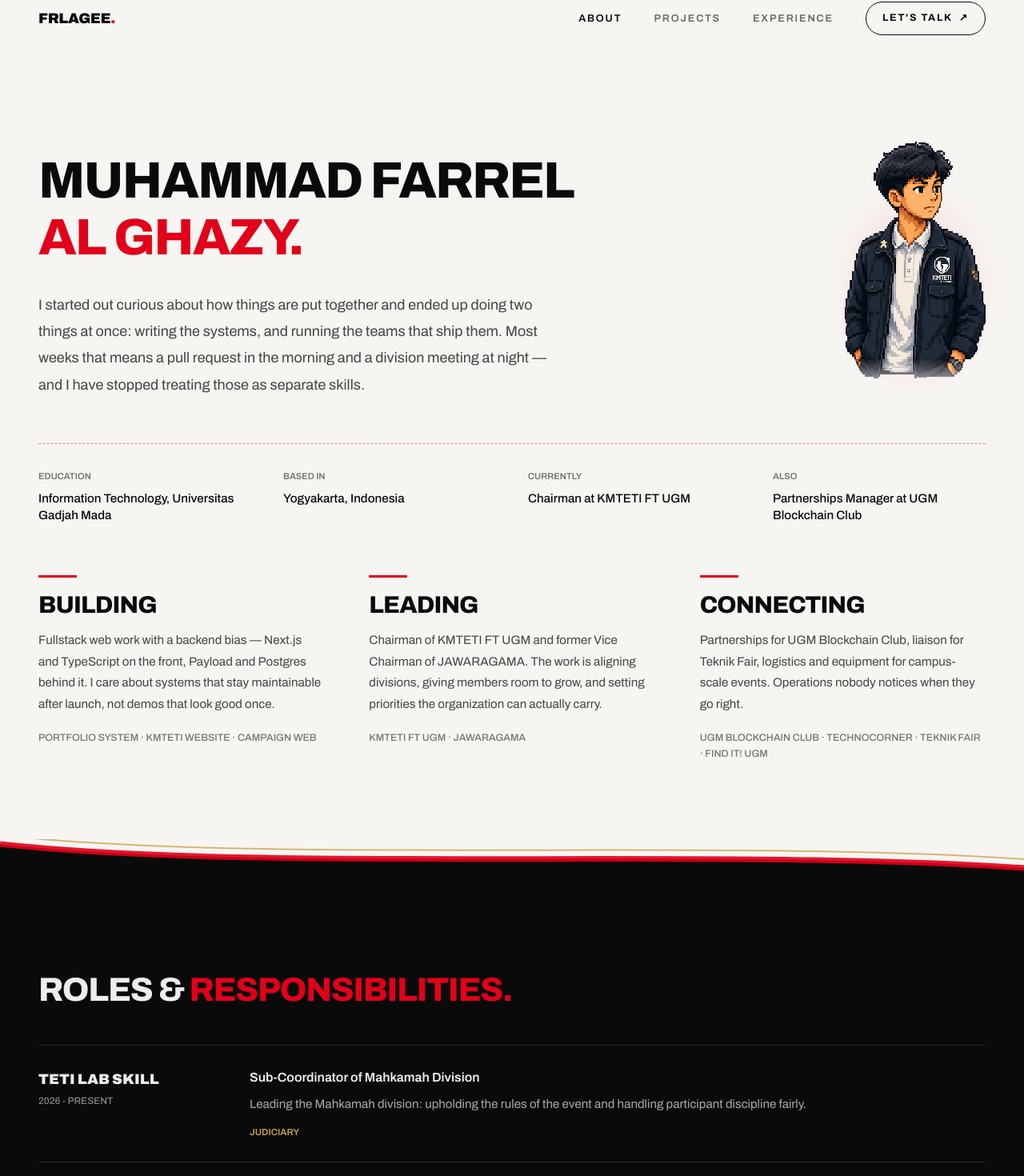
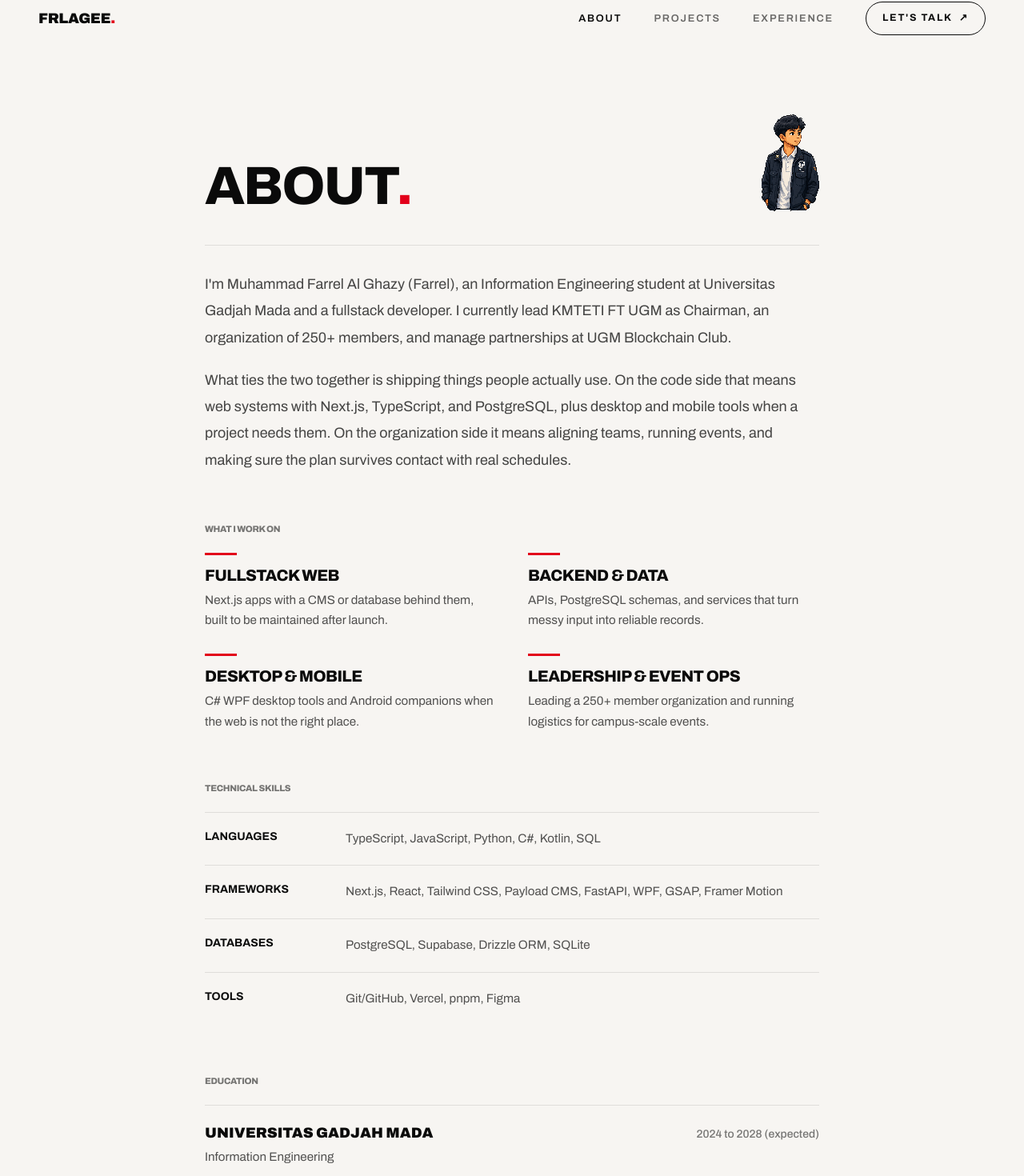
Before and after one commit to Yeypayeyy/Porto-Web, a Next.js app: page /about in a window 1280 px wide. Shown: the part 14-1484 px from the top of the page at 80% size. Built offline with nearby package versions, Linux system fonts and the light colour scheme.

Commit message:
feat: simplify about page and update tech stack

```diff
--- a/src/app/(site)/about/page.tsx
+++ b/src/app/(site)/about/page.tsx
@@ -1,220 +1,153 @@
 import Image from "next/image";
-import Link from "next/link";
-import { experiences, skills } from "@/data/portfolio";
+import { skillGroups } from "@/data/portfolio";
 import { Footer } from "@/components/site/Footer";
 import { Header } from "@/components/site/Header";
-import { JerseySeam } from "@/components/site/jersey";
 import { Reveal } from "@/components/motion/Reveal";
 import { TextReveal } from "@/components/motion/TextReveal";
 
 export const metadata = {
   title: "About | Muhammad Farrel Al Ghazy",
   description:
-    "Information Technology student at Universitas Gadjah Mada, fullstack developer, and organization lead — the full record.",
+    "Information Engineering student at Universitas Gadjah Mada, fullstack developer, and Chairman of KMTETI FT UGM.",
 };
 
-const facts = [
+const focusAreas = [
   {
-    label: "Education",
-    value: "Information Technology, Universitas Gadjah Mada",
-  },
-  { label: "Based in", value: "Yogyakarta, Indonesia" },
-  { label: "Currently", value: "Chairman at KMTETI FT UGM" },
-  { label: "Also", value: "Partnerships Manager at UGM Blockchain Club" },
-];
-
-const practice = [
-  {
-    title: "Building",
-    body: "Fullstack web work with a backend bias — Next.js and TypeScript on the front, Payload and Postgres behind it. I care about systems that stay maintainable after launch, not demos that look good once.",
-    proof: "Portfolio system · KMTETI website · Campaign web",
+    title: "Fullstack Web",
+    body: "Next.js apps with a CMS or database behind them, built to be maintained after launch.",
   },
   {
-    title: "Leading",
-    body: "Chairman of KMTETI FT UGM and former Vice Chairman of JAWARAGAMA. The work is aligning divisions, giving members room to grow, and setting priorities the organization can actually carry.",
-    proof: "KMTETI FT UGM · JAWARAGAMA",
+    title: "Backend & Data",
+    body: "APIs, PostgreSQL schemas, and services that turn messy input into reliable records.",
   },
   {
-    title: "Connecting",
-    body: "Partnerships for UGM Blockchain Club, liaison for Teknik Fair, logistics and equipment for campus-scale events. Operations nobody notices when they go right.",
-    proof: "UGM Blockchain Club · Technocorner · Teknik Fair · Find IT! UGM",
+    title: "Desktop & Mobile",
+    body: "C# WPF desktop tools and Android companions when the web is not the right place.",
+  },
+  {
+    title: "Leadership & Event Ops",
+    body: "Leading a 250+ member organization and running logistics for campus-scale events.",
   },
 ];
 
-const stack = [
-  "Next.js",
-  "React",
-  "TypeScript",
-  "Tailwind CSS",
-  "Payload CMS",
-  "PostgreSQL",
-  "GSAP",
-  "Vercel",
+const education = [
+  {
+    school: "Universitas Gadjah Mada",
+    program: "Information Engineering",
+    period: "2024 to 2028 (expected)",
+  },
 ];
+
+const sectionTitle =
+  "text-[0.7rem] font-semibold uppercase tracking-[0.28em] text-ink/55";
 
 export default function AboutPage() {
   return (
     <main className="min-h-screen bg-bone text-ink">
       <Header />
 
-      <section className="px-6 pb-20 pt-32 md:px-12 md:pb-24 md:pt-40">
-        <div className="mx-auto max-w-[80rem]">
-          <div className="grid items-end gap-10 lg:grid-cols-[minmax(0,1fr)_auto] lg:gap-16">
-            <div>
+      <section className="px-6 pb-20 pt-28 md:px-12 md:pb-28 md:pt-36">
+        <div className="mx-auto max-w-[48rem]">
+          <div className="flex items-end justify-between gap-6">
             <TextReveal
               as="h1"
               immediate
-                className="font-display text-[clamp(2.2rem,5vw,4rem)] font-black uppercase leading-[0.92] tracking-[-0.035em]"
+              className="font-display text-[clamp(2.4rem,6vw,4.2rem)] font-black uppercase leading-[0.92] tracking-[-0.035em]"
             >
-                <span className="block overflow-hidden pb-[0.1em] pt-[0.04em]">
+              <span className="block overflow-hidden pb-[0.12em] pt-[0.04em]">
                 <span data-line className="block">
-                    Muhammad Farrel
-                  </span>
-                </span>
-                <span className="block overflow-hidden pb-[0.12em] pt-[0.04em]">
-                  <span data-line className="block text-rossoneri">
-                    Al Ghazy.
+                  About<span className="text-rossoneri">.</span>
                 </span>
               </span>
             </TextReveal>
-
-              <Reveal
-                immediate
-                className="mt-7 max-w-[40rem] text-base leading-[1.85] text-ink/75 md:text-lg"
-                delay={0.1}
-              >
-                I started out curious about how things are put together and
-                ended up doing two things at once: writing the systems, and
-                running the teams that ship them. Most weeks that means a pull
-                request in the morning and a division meeting at night — and I
-                have stopped treating those as separate skills.
-              </Reveal>
+            <div className="relative aspect-[1/2] h-28 shrink-0 md:h-36">
+              <Image
+                src="/images/char-kmteti-side.png"
+                alt="Pixel-art illustration of Farrel in a navy KMTETI jacket"
+                fill
+                preload
+                sizes="5rem"
+                className="object-contain [image-rendering:pixelated]"
+              />
+            </div>
           </div>
 
           <Reveal
             immediate
-              delay={0.18}
-              className="relative flex justify-center lg:justify-end"
+            delay={0.1}
+            className="mt-8 space-y-5 border-t border-ink/10 pt-8 text-base leading-[1.85] text-ink/75 md:text-lg"
           >
-              <div
-                aria-hidden="true"
-                className="pointer-events-none absolute -inset-x-[30%] -bottom-[12%] -top-[10%] -z-10"
-                style={{
-                  background:
-                    "radial-gradient(closest-side at 50% 58%, color-mix(in oklab, var(--rossoneri) 14%, transparent), transparent 76%)",
-                }}
-              />
-              <div className="relative aspect-[1/2] h-[min(32vh,16rem)] sm:h-[min(38vh,19rem)] lg:h-[min(44vh,23rem)]">
-                <Image
-                  src="/images/char-kmteti-side.png"
-                  alt="Pixel-art illustration of Farrel in a navy KMTETI jacket"
-                  fill
-                  priority
-                  sizes="(min-width: 1024px) 12rem, 9rem"
-                  className="object-contain [image-rendering:pixelated] [mask-image:linear-gradient(to_bottom,#000_86%,transparent_99%)]"
-                />
-              </div>
-            </Reveal>
-          </div>
-
-          <Reveal
-            stagger
-            className="mt-14 grid gap-x-10 gap-y-7 border-t border-dashed border-rossoneri/45 pt-8 sm:grid-cols-2 lg:grid-cols-4"
-          >
-            {facts.map((fact) => (
-              <div key={fact.label}>
-                <p className="text-[0.7rem] font-semibold uppercase tracking-[0.28em] text-ink/55">
-                  {fact.label}
+            <p>
+              I&apos;m Muhammad Farrel Al Ghazy (Farrel), an Information
+              Engineering student at Universitas Gadjah Mada and a fullstack
+              developer. I currently lead KMTETI FT UGM as Chairman, an
+              organization of 250+ members, and manage partnerships at UGM
+              Blockchain Club.
             </p>
-                <p className="mt-2 text-[0.95rem] font-medium leading-snug text-ink">
-                  {fact.value}
+            <p>
+              What ties the two together is shipping things people actually
+              use. On the code side that means web systems with Next.js,
+              TypeScript, and PostgreSQL, plus desktop and mobile tools when a
+              project needs them. On the organization side it means aligning
+              teams, running events, and making sure the plan survives contact
+              with real schedules.
             </p>
-              </div>
-            ))}
           </Reveal>
 
-          <Reveal stagger className="mt-16 grid gap-12 lg:grid-cols-3 lg:gap-14">
-            {practice.map((item) => (
-              <div key={item.title}>
-                <span className="block h-[3px] w-12 bg-rossoneri" />
-                <h2 className="mt-5 font-display text-2xl font-black uppercase tracking-[-0.01em] md:text-3xl">
-                  {item.title}
-                </h2>
-                <p className="mt-4 text-[0.95rem] leading-[1.75] text-ink/75">
-                  {item.body}
-                </p>
-                <p className="mt-5 text-[0.78rem] font-medium uppercase tracking-[0.14em] text-ink/55">
-                  {item.proof}
+          <div className="mt-16">
+            <h2 className={sectionTitle}>What I work on</h2>
+            <Reveal stagger className="mt-6 grid gap-x-10 gap-y-7 sm:grid-cols-2">
+              {focusAreas.map((area) => (
+                <div key={area.title}>
+                  <span className="block h-[3px] w-10 bg-rossoneri" />
+                  <h3 className="mt-4 font-display text-xl font-black uppercase tracking-[-0.01em]">
+                    {area.title}
+                  </h3>
+                  <p className="mt-2 text-[0.95rem] leading-[1.7] text-ink/70">
+                    {area.body}
                   </p>
                 </div>
               ))}
             </Reveal>
           </div>
-      </section>
 
-      <JerseySeam top="var(--bone)" bottom="var(--ink)" flip />
-
-      {/* Full record, inverted so it reads as a distinct chapter. */}
-      <section className="bg-ink px-6 py-20 text-off-white md:px-12 md:py-28">
-        <div className="mx-auto max-w-[80rem]">
-          <h2 className="font-display text-[clamp(1.7rem,3.4vw,2.6rem)] font-black uppercase leading-none tracking-[-0.03em]">
-            Roles &amp; <span className="text-rossoneri">responsibilities.</span>
-          </h2>
-
-          <Reveal stagger className="mt-12 flex flex-col">
-            {experiences.map((item) => (
+          <div className="mt-16">
+            <h2 className={sectionTitle}>Technical skills</h2>
+            <Reveal stagger className="mt-6 flex flex-col">
+              {skillGroups.map((group) => (
                 <div
-                key={`${item.organization}-${item.role}`}
-                className="grid gap-3 border-t border-white/12 py-7 md:grid-cols-[14rem_1fr] md:gap-10"
+                  key={group.label}
+                  className="grid gap-2 border-t border-ink/10 py-5 sm:grid-cols-[9rem_1fr] sm:gap-8"
                 >
-                <div>
-                  <p className="font-display text-lg font-black uppercase tracking-[-0.01em]">
-                    {item.organization}
+                  <p className="text-sm font-bold uppercase tracking-[0.14em] text-ink">
+                    {group.label}
                   </p>
-                  <p className="mt-1 text-[0.75rem] font-medium uppercase tracking-[0.16em] text-off-white/55">
-                    {item.period}
+                  <p className="text-[0.95rem] leading-[1.7] text-ink/70">
+                    {group.items.join(", ")}
                   </p>
-                </div>
-                <div>
-                  <p className="text-base font-semibold">{item.role}</p>
-                  <p className="mt-2 max-w-[46rem] text-[0.95rem] leading-[1.75] text-off-white/70">
-                    {item.description}
-                  </p>
-                  <p className="mt-3 text-[0.72rem] font-semibold uppercase tracking-[0.2em] text-gold">
-                    {item.accent}
-                  </p>
-                </div>
                 </div>
               ))}
             </Reveal>
           </div>
-      </section>
 
-      <JerseySeam top="var(--ink)" bottom="var(--bone)" />
-
-      <section className="px-6 py-20 md:px-12 md:py-24">
-        <div className="mx-auto grid max-w-[80rem] gap-12 lg:grid-cols-2 lg:gap-16">
+          <div className="mt-16">
+            <h2 className={sectionTitle}>Education</h2>
+            <div className="mt-6 flex flex-col">
+              {education.map((item) => (
+                <div
+                  key={item.school}
+                  className="flex flex-wrap items-baseline justify-between gap-x-6 gap-y-1 border-t border-ink/10 py-5"
+                >
                   <div>
-            <h2 className="font-display text-2xl font-black uppercase tracking-[-0.01em] md:text-3xl">
-              Stack
-            </h2>
-            <p className="mt-5 text-[0.95rem] leading-[1.9] text-ink/75">
-              {stack.join(" · ")}
+                    <p className="font-display text-lg font-black uppercase tracking-[-0.01em]">
+                      {item.school}
                     </p>
+                    <p className="mt-1 text-[0.95rem] text-ink/70">{item.program}</p>
                   </div>
-          <div>
-            <h2 className="font-display text-2xl font-black uppercase tracking-[-0.01em] md:text-3xl">
-              Beyond code
-            </h2>
-            <p className="mt-5 text-[0.95rem] leading-[1.9] text-ink/75">
-              {skills.join(" · ")}
-            </p>
-            <Link
-              href="/#about"
-              className="hero-link-underline mt-8 inline-block text-[0.95rem] font-medium text-ink/70 transition-colors duration-200 hover:text-ink"
-            >
-              Back to home ↗
-            </Link>
+                  <p className="text-sm font-medium text-ink/55">{item.period}</p>
+                </div>
+              ))}
+            </div>
           </div>
         </div>
       </section>
--- a/src/components/sections/HeroSection.tsx
+++ b/src/components/sections/HeroSection.tsx
@@ -35,7 +35,19 @@ const characterPoses = [
  * icon JS reaches the client. Lenis is used in the project but has no official
  * mark, so it is omitted rather than shown as the one bare label in the row.
  */
-const marquee = techStack;
+const marqueeLabels = [
+  "Next.js",
+  "TypeScript",
+  "Payload CMS",
+  "PostgreSQL",
+  "Supabase",
+  "Python",
+  "FastAPI",
+  "C# / .NET",
+];
+const marquee = marqueeLabels.flatMap((label) =>
+  techStack.filter((item) => item.label === label),
+);
 
 export function HeroSection() {
   return (
@@ -78,11 +90,11 @@ export function HeroSection() {
             delay={0.14}
           >
             <strong className="font-semibold text-ink">
-              Hi! I&apos;m Muhammad Farrel Al Ghazy
+              Hi! I&apos;m Muhammad Farrel Al Ghazy.
             </strong>{" "}
-            — Information Technology student at Universitas Gadjah Mada and fullstack developer
-            focused on building web systems, leading teams, and turning ideas
-            into shipped products.
+            Information Engineering student at Universitas Gadjah Mada and
+            fullstack developer focused on building web systems, leading teams,
+            and turning ideas into shipped products.
           </Reveal>
 
           <Reveal
--- a/src/data/portfolio.ts
+++ b/src/data/portfolio.ts
@@ -217,11 +217,22 @@ export const experiences: Experience[] = [
   },
 ];
 
-export const skills = [
-  "Team Management",
-  "Marketing Strategy",
-  "Marketing",
-  "Python Essentials 1",
-  "Logistics Coordination",
-  "Partnership Management",
+/** Grouped for /about. Every item comes from a shipped or in-progress project. */
+export const skillGroups: { label: string; items: string[] }[] = [
+  {
+    label: "Languages",
+    items: ["TypeScript", "JavaScript", "Python", "C#", "Kotlin", "SQL"],
+  },
+  {
+    label: "Frameworks",
+    items: ["Next.js", "React", "Tailwind CSS", "Payload CMS", "FastAPI", "WPF", "GSAP", "Framer Motion"],
+  },
+  {
+    label: "Databases",
+    items: ["PostgreSQL", "Supabase", "Drizzle ORM", "SQLite"],
+  },
+  {
+    label: "Tools",
+    items: ["Git/GitHub", "Vercel", "pnpm", "Figma"],
+  },
 ];
```
Also changed, not shown: src/data/tech-icons.ts (+20 -0 lines). Lines whose indentation alone changed are shown as unchanged.
